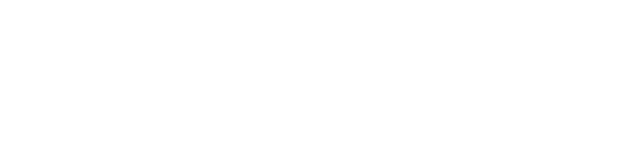
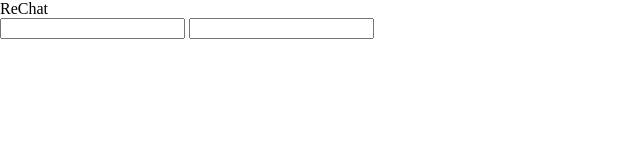
Before and after one commit to SimplexShotz/chat.simplexshotz.tk, a plain HTML site: page index.html in a window 1280 px wide. Shown: the whole page, without its empty margins (0-640 px from the left). Drawn offline with Linux system fonts and the light colour scheme.

Commit message:
Update index.html

```diff
--- a/index.html
+++ b/index.html
@@ -1,7 +1,33 @@
 <!DOCTYPE html>
 <html>
   <head>
-    <title>QuikChat</title>
+    <title>ReChat</title>
+    <!-- Firebase Libraries -->
+    <script src="https://www.gstatic.com/firebasejs/7.13.1/firebase-app.js"></script>
+    <script src="https://www.gstatic.com/firebasejs/7.13.1/firebase-database.js"></script>
+    <style>
+      body {
+        margin: 0px;
+        padding: 0px;
+      }
+    </style>
+  </head>
+  <body>
+    <div class="header">
+      ReChat
+    </div>
+    <div class="login">
+      <input id="username">
+      <input id="password" type="password">
+    </div>
+    <div class="home">
 
-  </head>
+    </div>
+    <div class="chat">
+
+    </div>
+    <script>
+
+    </script>
+  </body>
 </html>
```
